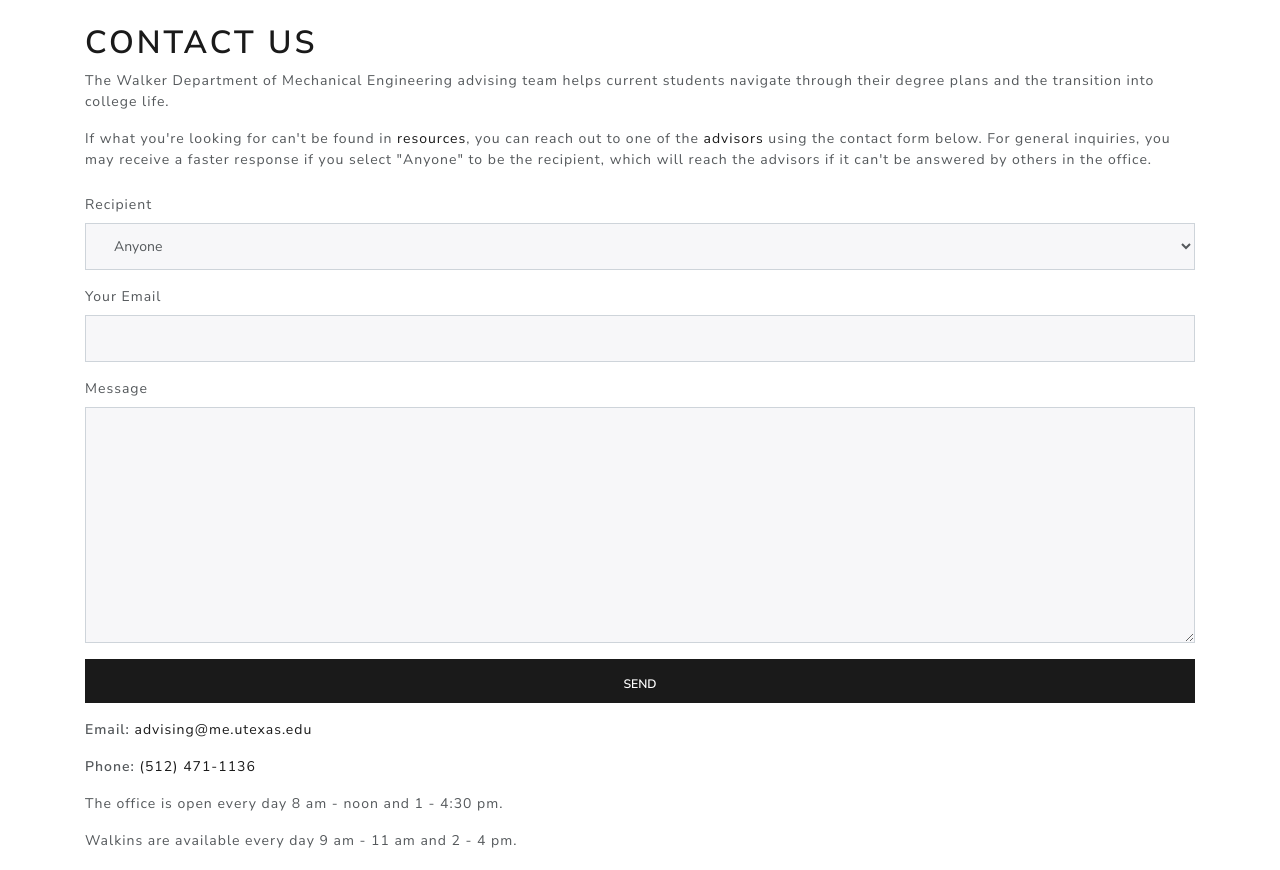
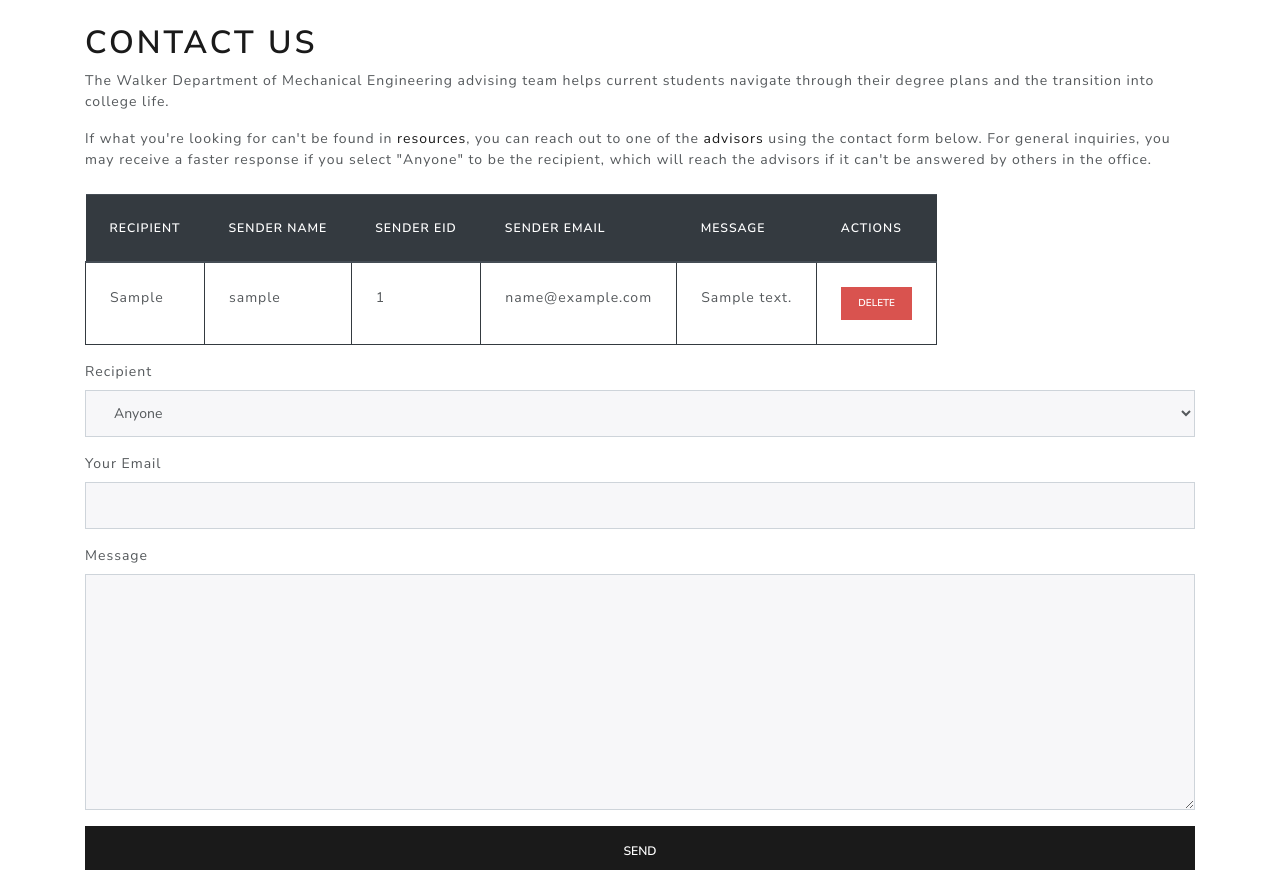
Before and after one commit to ProjectInitiative/sp19-me369p-meaao, a Django app: page /contact/ in a window 1280 px wide. Shown: the part 118-988 px from the top of the page. Before the commit the page ends 966 px from the top, so only its background shows below. Run offline with Django 3.2, Linux system fonts and the light colour scheme; a user stored in the database is signed in; tables that the repository leaves empty hold one stand-in row (values such as "Sample post"); some libraries are stand-ins or nearby versions.

Commit message:
Finished "Contact Us"
- Finished basic functionality of "Contact Us" page
- TODO: Permissions not properly implemented

```diff
--- a/meaao/meaao_site/templates/contact.html
+++ b/meaao/meaao_site/templates/contact.html
@@ -18,7 +18,7 @@
     <h1>Contact Us</h1>
     <p>The Walker Department of Mechanical Engineering advising team helps current students navigate through their degree plans and the transition into college life.</p>
     <p class="mb-4">If what you're looking for can't be found in <a href="./resources">resources</a>, you can reach out to one of the <a href="./advisors">advisors</a> using the contact form below. For general inquiries, you may receive a faster response if you select "Anyone" to be the recipient, which will reach the advisors if it can't be answered by others in the office.</p>
-{% if messages.len > 0 %}
+{% if messages|length > 0 %}
     <table id="messages" class="table table-hover table-responsive">
         <thead class="thead-dark">
             <tr>
@@ -34,11 +34,13 @@
 {% for message in messages %}
             <tr>
                 <td>{{ message.recipient }}</td>
-                <td>{{ message.eid }}</td>
-                <td>{{ message.email }}</td>
-                <td>{{ message }}</td>
+                <td>{{ message.user_name }}</td>
+                <td>{{ message.user_eid }}</td>
+                <td>{{ message.user_email }}</td>
+                <td>{{ message.message }}</td>
                 <td>
                     <form action="" method="post">
+                        {% csrf_token %}
                         <input type="hidden" name="delete_id" value="{{ message.id }}" />
                         <input type="submit" class="btn btn-danger btn-sm" value="Delete" />
                     </form>
--- a/meaao/meaao_site/views.py
+++ b/meaao/meaao_site/views.py
@@ -107,8 +107,8 @@ def contact(request):
     """
     Renders the contact page template and handles backend logic
     """
-
-    if has_keys(['recipient', 'name', 'eid', 'email', 'message'], request.POST):
+    if (has_keys(['recipient', 'name', 'eid', 'email', 'message'], request.POST)
+            and request.user.has_perm('meaao_site.add_contact')):
         # Adds new message to database
         message = Contact(
             recipient=request.POST['recipient'],
@@ -120,13 +120,13 @@ def contact(request):
         message.save()
 
     # Delete message
-    if 'delete_id' in request.POST and request.user.has_perms('contact_accessother'):
-        Contact.objects.filter(id=id).delete()
+    if 'delete_id' in request.POST and request.user.has_perm('meaao_site.delete_contact'):
+        Contact.objects.filter(id=request.POST['delete_id']).delete()
 
     # Retrieve messages
     messages = []
-    if request.user.has_perms('contact_accessother'):
-        messages = Contact.objects
+    if request.user.has_perm('meaao_site.view_contact'):
+        messages = Contact.objects.all()
 
     return render(request, "contact.html", {
         'messages': messages
```
